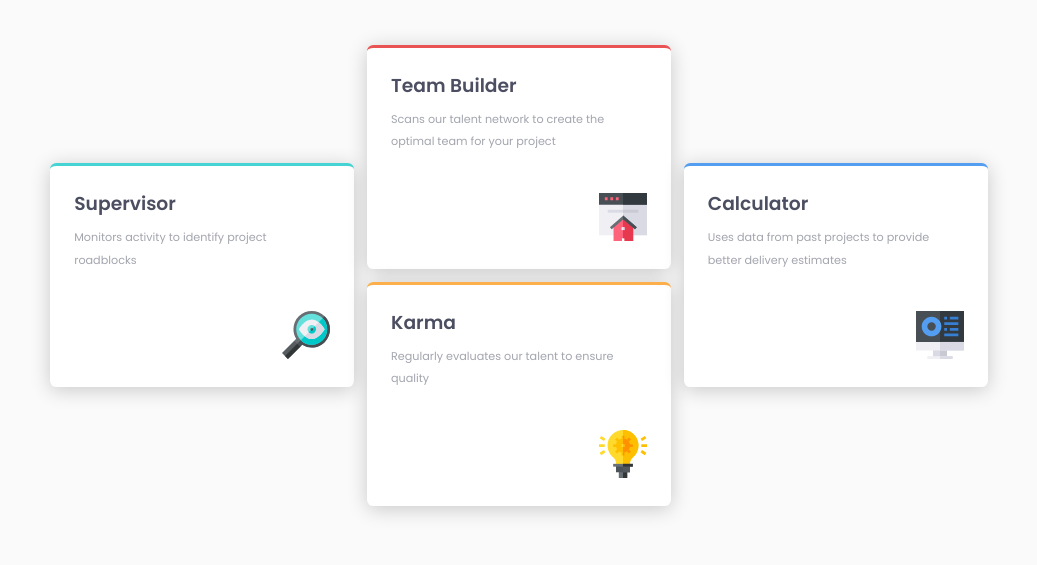
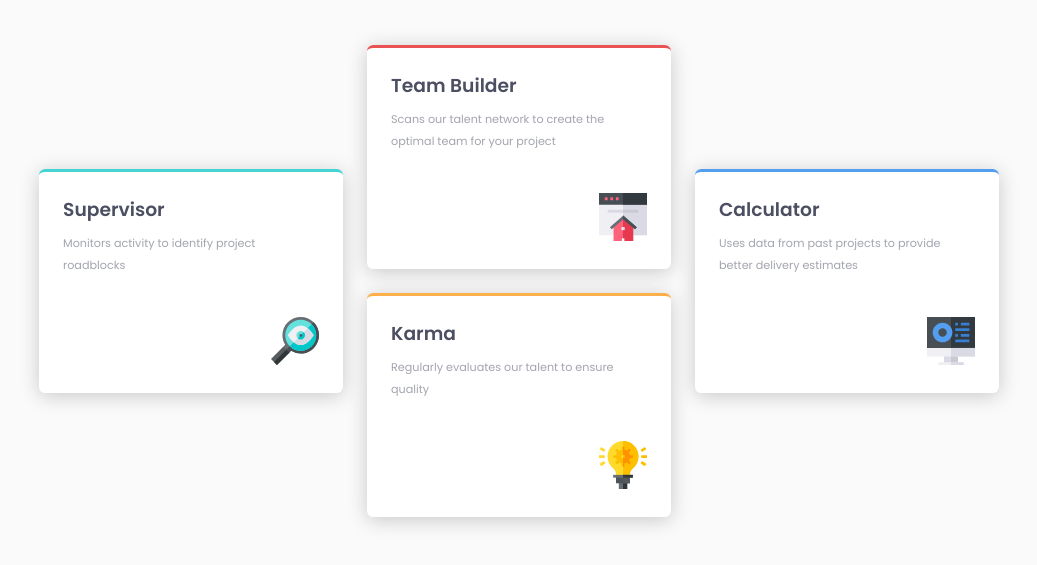
Before and after one commit to jonathan401/feature-card, a plain HTML site: page index.html in a window 1280 px wide. Shown: the part 227-792 px from the top of the page, without its empty margins (121-1158 px from the left). Drawn offline with Linux system fonts and the light colour scheme.

Commit message:
update css

```diff
--- a/css/style.css
+++ b/css/style.css
@@ -127,6 +127,7 @@ header h2 {
   .features {
     grid-template-columns: repeat(3, 19rem);
     justify-content: center;
+    grid-gap: 1.5rem;
   }
 
   .card {
```
Also changed, not shown: 1 other file.
